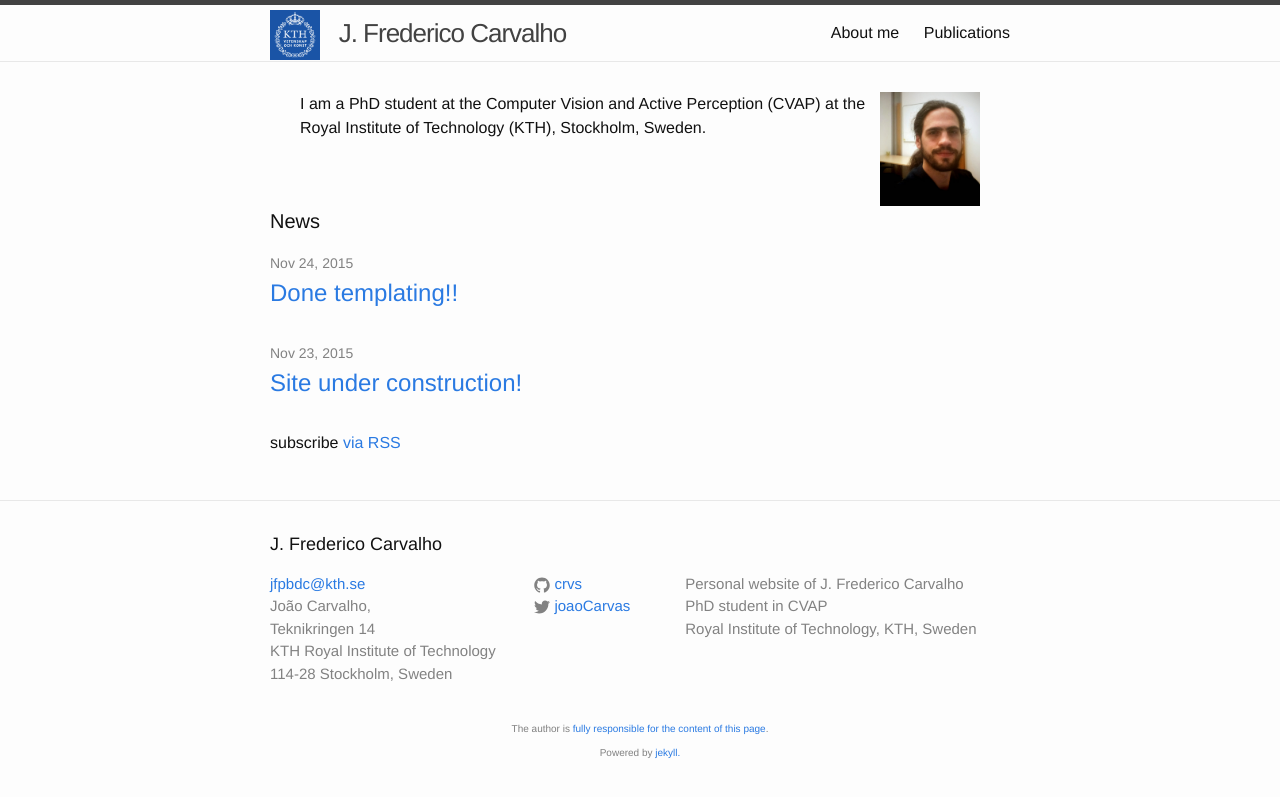
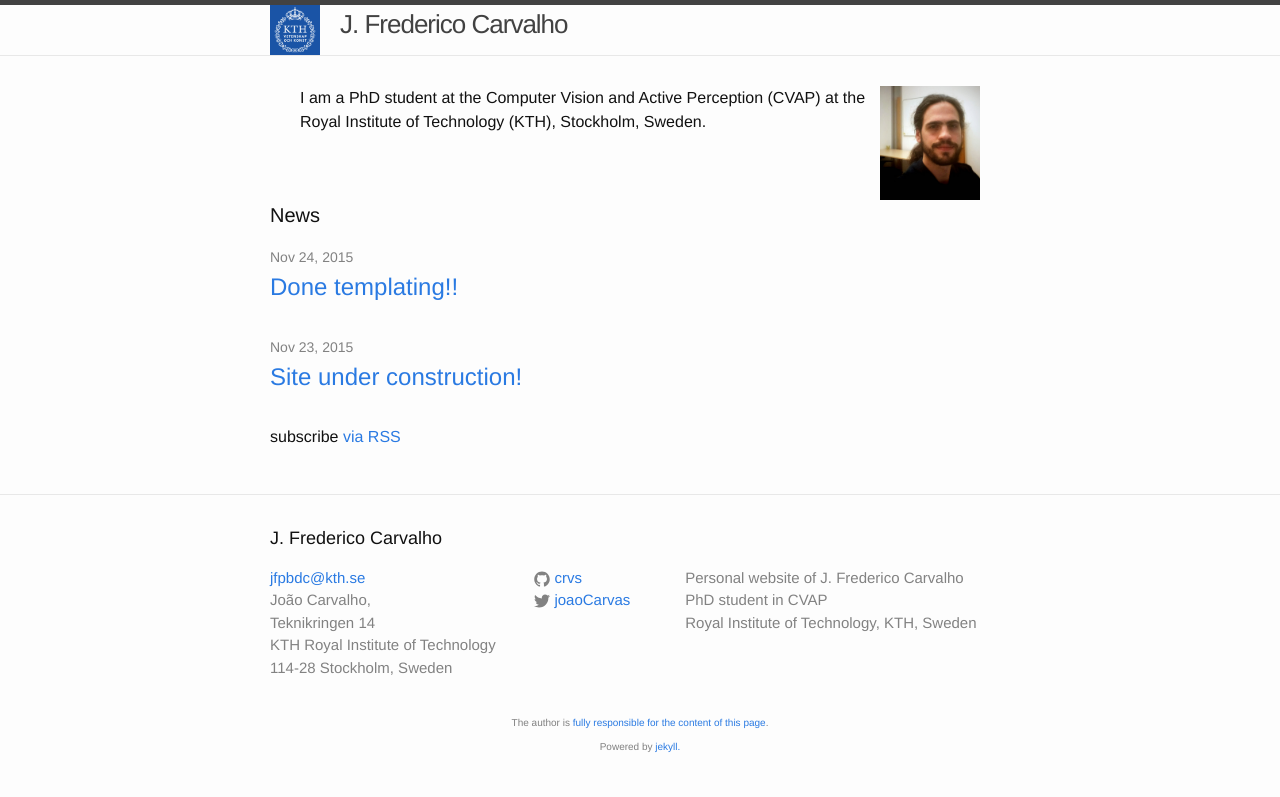
Before and after one commit to crvs/crvs.github.io, a Jekyll site: the page built from index.html, in a window 1280 px wide. Shown: the top 797 px of the page. Built offline with Jekyll 4.4.1, drawn with Linux system fonts in a browser that asks for light colours.

Commit message:
fixed header hight

```diff
--- a/_includes/header.html
+++ b/_includes/header.html
@@ -2,12 +2,14 @@
 
 
   <div class="wrapper">
-      <a class="site-title" href="https://www.kth.se">
-          <img src="{{ relative }}/img/logo_large.jpg" width="50px"></img>
-          &nbsp;&nbsp;
-      </a>
+      <div class="site-logo" >
+          <a class="site-title" href="https://www.kth.se">
+              <img float="left" src="{{ relative }}/img/logo_large.jpg" height="50px" width="50px"></img>
+          </a>
+      </div>
       <a class="site-title"  href="{{ relative }}/index.html">{{ site.title }}</a>
 
+        <!--
     <nav class="site-nav">
       <a href="#" class="menu-icon">
         <svg viewBox="0 0 18 15">
@@ -25,6 +27,7 @@
         {% endfor %}
       </div>
     </nav>
+        -->
 
   </div>
 </header>
--- a/_sass/_layout.scss
+++ b/_sass/_layout.scss
@@ -4,16 +4,24 @@
 .site-header {
     border-top: 5px solid $grey-color-dark;
     border-bottom: 1px solid $grey-color-light;
-    min-height: 56px;
+    min-height: 50p;
 
     // Positioning context for the mobile navigation icon
     position: relative;
 }
+.site-logo {
+    float: left;
+    margin-left: auto;
 
+    padding-right: 20px;
+    padding-left: 0px;
+    padding-top: 0px;
+    padding-bottom: 0px;
+}
 .site-title {
     font-size: 26px;
     font-weight: 300;
-    line-height: 56px;
+    line-height: 50p;
     letter-spacing: -1px;
     margin-bottom: 0;
     float: left;
@@ -32,7 +40,7 @@
 
 .site-nav {
     float: right;
-    line-height: 56px;
+    line-height: 50px;
 
     .menu-icon {
         display: none;
@@ -63,7 +71,7 @@
             width: 36px;
             height: 26px;
             line-height: 0;
-            padding-top: 10px;
+            // padding-top: 10px;
             text-align: center;
 
             > svg {
@@ -88,7 +96,7 @@
 
         .page-link {
             display: block;
-            padding: 5px 10px;
+            padding-bottom: 5px;// 10px;
 
             &:not(:last-child) {
                 margin-right: 0;
```
